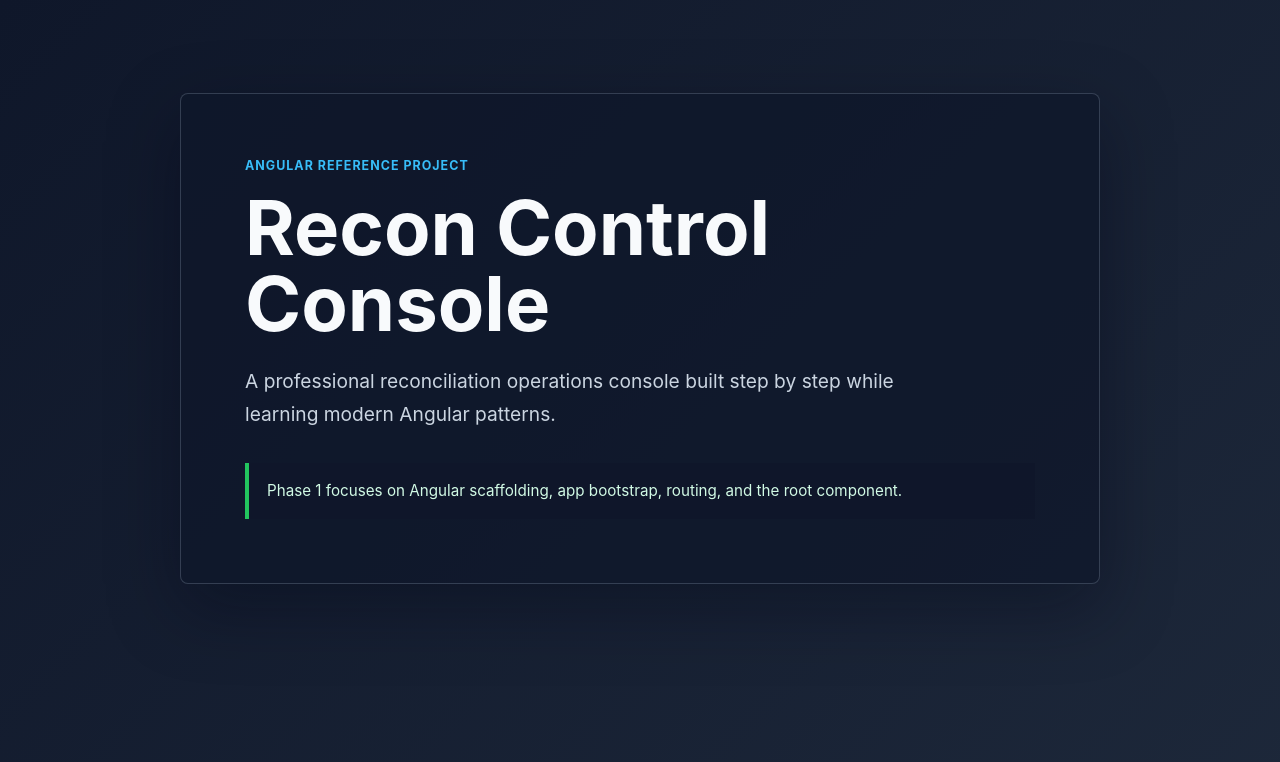
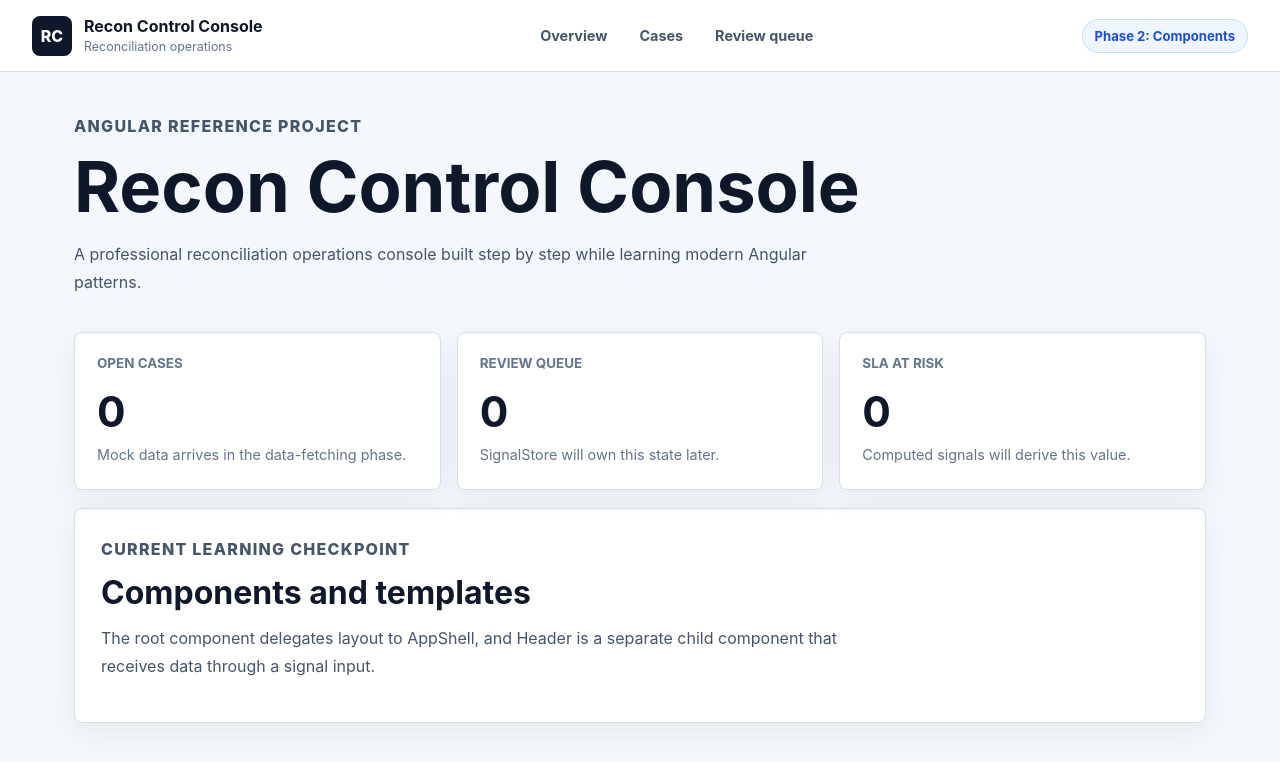
Before and after one commit to mrozmen7/recon-control-console, an Angular app: page / in a window 1280 px wide. Shown: the top 762 px of the page. Built offline with nearby package versions, Linux system fonts and the light colour scheme.

Commit message:
feat: introduce component based app shell

```diff
--- a/src/app/app.css
+++ b/src/app/app.css
@@ -1,54 +1,4 @@
-.app-shell {
+:host {
+  display: block;
   min-height: 100dvh;
-  display: grid;
-  place-items: center;
-  padding: 32px;
-  background:
-    linear-gradient(135deg, rgba(15, 23, 42, 0.96), rgba(30, 41, 59, 0.92)),
-    #0f172a;
-  color: #e5e7eb;
 }
-
-.hero-panel {
-  width: min(100%, 920px);
-  border: 1px solid rgba(148, 163, 184, 0.28);
-  border-radius: 8px;
-  background: rgba(15, 23, 42, 0.72);
-  padding: clamp(28px, 6vw, 64px);
-  box-shadow: 0 24px 70px rgba(2, 6, 23, 0.36);
-}
-
-.eyebrow {
-  margin: 0 0 16px;
-  color: #38bdf8;
-  font-size: 0.78rem;
-  font-weight: 700;
-  letter-spacing: 0.08em;
-  text-transform: uppercase;
-}
-
-h1 {
-  margin: 0;
-  color: #f8fafc;
-  font-size: clamp(2.25rem, 7vw, 4.75rem);
-  line-height: 1;
-  letter-spacing: 0;
-}
-
-.summary {
-  max-width: 680px;
-  margin: 24px 0 0;
-  color: #cbd5e1;
-  font-size: clamp(1rem, 2vw, 1.2rem);
-  line-height: 1.7;
-}
-
-.phase-note {
-  margin-top: 32px;
-  padding: 16px 18px;
-  border-left: 4px solid #22c55e;
-  background: rgba(15, 23, 42, 0.82);
-  color: #d1fae5;
-  font-size: 0.95rem;
-  line-height: 1.6;
-}
--- a/src/app/app.html
+++ b/src/app/app.html
@@ -1,17 +1 @@
-<main class="app-shell">
-  <section class="hero-panel" aria-labelledby="app-title">
-    <p class="eyebrow">Angular reference project</p>
-    <h1 id="app-title">{{ title() }}</h1>
-    <p class="summary">
-      A professional reconciliation operations console built step by step while
-      learning modern Angular patterns.
-    </p>
-
-    <div class="phase-note">
-      Phase 1 focuses on Angular scaffolding, app bootstrap, routing, and the
-      root component.
-    </div>
-  </section>
-
-  <router-outlet />
-</main>
+<app-shell />
--- a/src/app/app.ts
+++ b/src/app/app.ts
@@ -1,12 +1,10 @@
-import { Component, signal } from '@angular/core';
-import { RouterOutlet } from '@angular/router';
+import { Component } from '@angular/core';
+import { AppShell } from './layout/app-shell';
 
 @Component({
   selector: 'app-root',
-  imports: [RouterOutlet],
+  imports: [AppShell],
   templateUrl: './app.html',
   styleUrl: './app.css',
 })
-export class App {
-  protected readonly title = signal('Recon Control Console');
-}
+export class App {}
--- /dev/null
+++ b/src/app/layout/app-shell.css
@@ -0,0 +1,115 @@
+.shell {
+  min-height: 100dvh;
+  background: #f4f7fb;
+  color: #0f172a;
+}
+
+.main {
+  width: min(100%, 1180px);
+  margin: 0 auto;
+  padding: 40px 24px 56px;
+}
+
+.page-heading {
+  max-width: 820px;
+}
+
+.eyebrow {
+  margin: 0 0 12px;
+  color: #2563eb;
+  font-size: 0.78rem;
+  font-weight: 800;
+  letter-spacing: 0.08em;
+  text-transform: uppercase;
+}
+
+h1,
+h2,
+p {
+  margin-top: 0;
+}
+
+h1 {
+  margin-bottom: 18px;
+  color: #0f172a;
+  font-size: clamp(2.4rem, 6vw, 4.4rem);
+  line-height: 1;
+  letter-spacing: 0;
+}
+
+h2 {
+  margin-bottom: 12px;
+  color: #0f172a;
+  font-size: clamp(1.45rem, 3vw, 2rem);
+  line-height: 1.15;
+  letter-spacing: 0;
+}
+
+.page-heading p,
+.learning-panel p {
+  max-width: 760px;
+  color: #475569;
+  font-size: 1rem;
+  line-height: 1.75;
+}
+
+.overview-grid {
+  display: grid;
+  grid-template-columns: repeat(3, minmax(0, 1fr));
+  gap: 16px;
+  margin-top: 36px;
+}
+
+.overview-grid article,
+.learning-panel {
+  border: 1px solid #d8dee8;
+  border-radius: 8px;
+  background: #ffffff;
+  box-shadow: 0 10px 28px rgba(15, 23, 42, 0.06);
+}
+
+.overview-grid article {
+  min-height: 158px;
+  padding: 22px;
+}
+
+.overview-grid span,
+.overview-grid small {
+  display: block;
+}
+
+.overview-grid span {
+  color: #64748b;
+  font-size: 0.84rem;
+  font-weight: 750;
+  text-transform: uppercase;
+}
+
+.overview-grid strong {
+  display: block;
+  margin: 20px 0 10px;
+  color: #0f172a;
+  font-size: 2.65rem;
+  line-height: 1;
+}
+
+.overview-grid small {
+  color: #64748b;
+  font-size: 0.9rem;
+  line-height: 1.5;
+}
+
+.learning-panel {
+  margin-top: 18px;
+  padding: 26px;
+}
+
+@media (max-width: 820px) {
+  .main {
+    padding: 28px 18px 44px;
+  }
+
+  .overview-grid {
+    grid-template-columns: 1fr;
+  }
+}
--- /dev/null
+++ b/src/app/layout/app-shell.ts
@@ -0,0 +1,61 @@
+import { Component, signal } from '@angular/core';
+import { RouterOutlet } from '@angular/router';
+import { Header } from './header';
+
+@Component({
+  selector: 'app-shell',
+  imports: [Header, RouterOutlet],
+  template: `
+    <div class="shell">
+      <app-header [title]="title()" phaseLabel="Phase 2: Components" />
+
+      <main class="main">
+        <section class="page-heading" aria-labelledby="page-title">
+          <p class="eyebrow">Angular reference project</p>
+          <h1 id="page-title">{{ title() }}</h1>
+          <p>
+            A professional reconciliation operations console built step by step
+            while learning modern Angular patterns.
+          </p>
+        </section>
+
+        <section class="overview-grid" aria-label="Operational overview">
+          <article>
+            <span>Open cases</span>
+            <strong>0</strong>
+            <small>Mock data arrives in the data-fetching phase.</small>
+          </article>
+
+          <article>
+            <span>Review queue</span>
+            <strong>0</strong>
+            <small>SignalStore will own this state later.</small>
+          </article>
+
+          <article>
+            <span>SLA at risk</span>
+            <strong>0</strong>
+            <small>Computed signals will derive this value.</small>
+          </article>
+        </section>
+
+        <section class="learning-panel" aria-labelledby="learning-title">
+          <div>
+            <p class="eyebrow">Current learning checkpoint</p>
+            <h2 id="learning-title">Components and templates</h2>
+            <p>
+              The root component delegates layout to AppShell, and Header is a
+              separate child component that receives data through a signal input.
+            </p>
+          </div>
+        </section>
+
+        <router-outlet />
+      </main>
+    </div>
+  `,
+  styleUrl: './app-shell.css',
+})
+export class AppShell {
+  protected readonly title = signal('Recon Control Console');
+}
--- /dev/null
+++ b/src/app/layout/header.css
@@ -0,0 +1,90 @@
+.header {
+  min-height: 72px;
+  display: flex;
+  align-items: center;
+  justify-content: space-between;
+  gap: 24px;
+  padding: 0 32px;
+  border-bottom: 1px solid #d8dee8;
+  background: rgba(255, 255, 255, 0.92);
+  backdrop-filter: blur(14px);
+}
+
+.brand {
+  min-width: 240px;
+  display: inline-flex;
+  align-items: center;
+  gap: 12px;
+  color: #0f172a;
+  text-decoration: none;
+}
+
+.brand-mark {
+  width: 40px;
+  height: 40px;
+  display: grid;
+  place-items: center;
+  border-radius: 8px;
+  background: #0f172a;
+  color: #f8fafc;
+  font-weight: 800;
+}
+
+.brand strong,
+.brand small {
+  display: block;
+}
+
+.brand strong {
+  font-size: 1rem;
+  line-height: 1.2;
+}
+
+.brand small {
+  margin-top: 2px;
+  color: #64748b;
+  font-size: 0.78rem;
+}
+
+.nav {
+  display: flex;
+  align-items: center;
+  gap: 8px;
+}
+
+.nav a {
+  padding: 9px 12px;
+  border-radius: 6px;
+  color: #475569;
+  font-size: 0.9rem;
+  font-weight: 650;
+  text-decoration: none;
+}
+
+.nav a:hover {
+  background: #eef2f7;
+  color: #0f172a;
+}
+
+.phase {
+  min-width: max-content;
+  padding: 8px 12px;
+  border: 1px solid #bfdbfe;
+  border-radius: 999px;
+  background: #eff6ff;
+  color: #1d4ed8;
+  font-size: 0.82rem;
+  font-weight: 750;
+}
+
+@media (max-width: 760px) {
+  .header {
+    align-items: flex-start;
+    flex-direction: column;
+    padding: 18px;
+  }
+
+  .nav {
+    flex-wrap: wrap;
+  }
+}
--- /dev/null
+++ b/src/app/layout/header.ts
@@ -0,0 +1,29 @@
+import { Component, input } from '@angular/core';
+
+@Component({
+  selector: 'app-header',
+  template: `
+    <header class="header">
+      <a class="brand" href="/" aria-label="Recon Control Console home">
+        <span class="brand-mark">RC</span>
+        <span>
+          <strong>{{ title() }}</strong>
+          <small>Reconciliation operations</small>
+        </span>
+      </a>
+
+      <nav class="nav" aria-label="Primary navigation">
+        <a href="/">Overview</a>
+        <a href="/">Cases</a>
+        <a href="/">Review queue</a>
+      </nav>
+
+      <div class="phase">{{ phaseLabel() }}</div>
+    </header>
+  `,
+  styleUrl: './header.css',
+})
+export class Header {
+  readonly title = input.required<string>();
+  readonly phaseLabel = input('Phase 2');
+}
```
Also changed, not shown: 4 other files (tests, documents, lock files or other folders).
